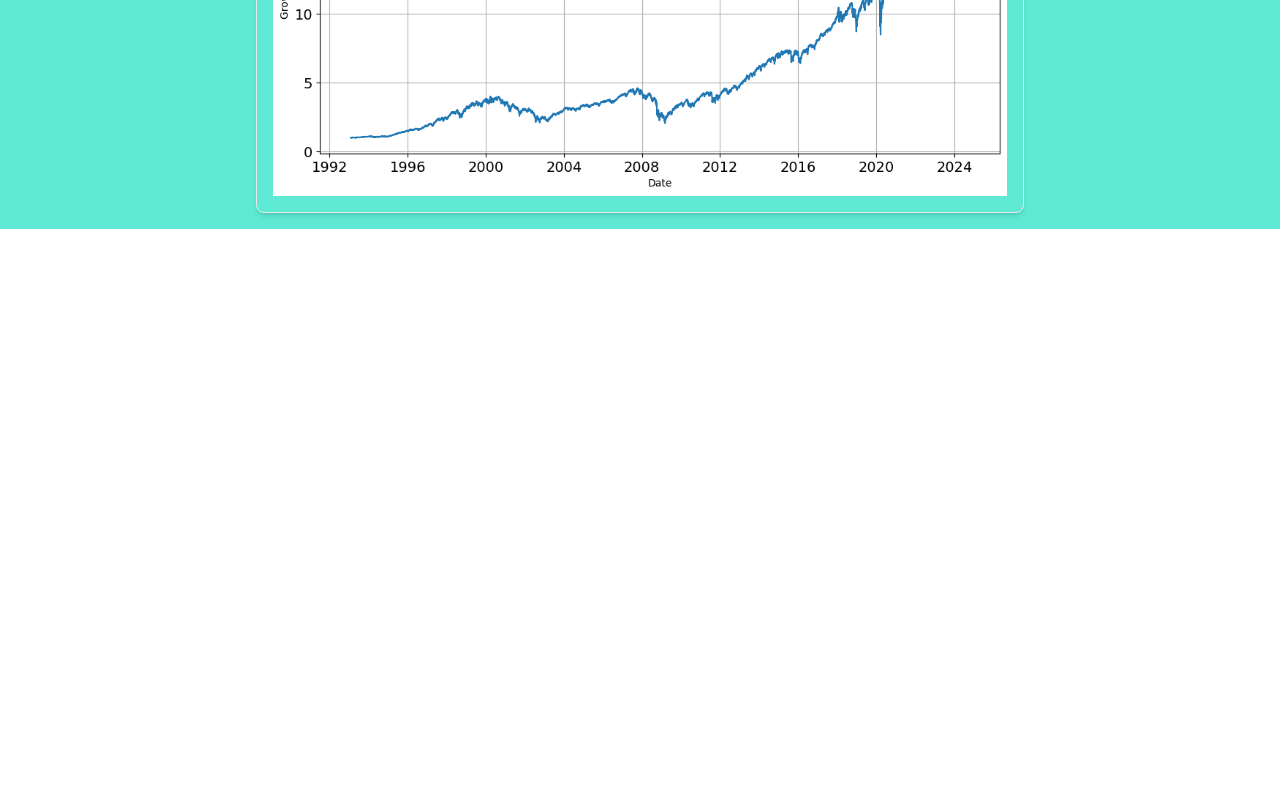
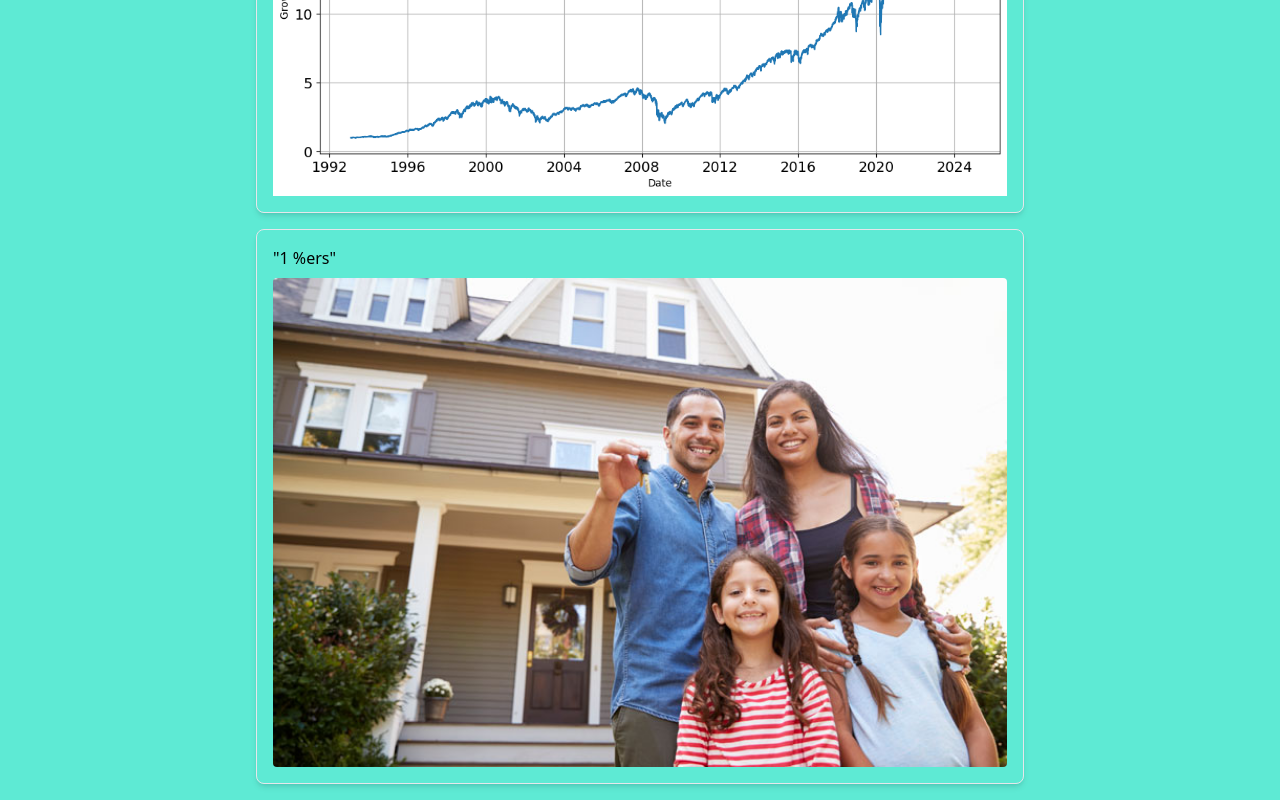
Before and after one commit to mehassanhmood/StoryBoarding, a React (Vite) app: page / in a window 1280 px wide. Shown: the part 4431-5231 px from the top of the page. Before the commit the page ends 4660 px from the top, so only its background shows below. Built offline with nearby package versions, Linux system fonts and the light colour scheme.

Commit message:
Adapted Persona added

```diff
--- a/src/App.jsx
+++ b/src/App.jsx
@@ -5,6 +5,7 @@ import DollarWeakening from "./components/DollarWeakening";
 import CostIncrease from "./components/CostIncrease";
 import SuccessStrategies from "./components/SuccessStrategies";
 import SPReturns from "./components/SPReturns";
+import AdaptedPersona from "./components/AdaptedPersona";
 
 function App() {
   return (
@@ -25,6 +26,9 @@ function App() {
       <div className="mt-4 w-full max-w-3xl">
         <SPReturns />
       </div>
+      <div className="mt-4 w-full max-w-3xl">
+        <AdaptedPersona />
+      </div>
     </div>
   );
 }
--- /dev/null
+++ b/src/components/AdaptedPersona.jsx
@@ -0,0 +1,18 @@
+import React from 'react';
+import APersona from  "../../public/adaptedPersone.jpg";
+
+const AdaptedPersona = ({ name }) => {
+    return (
+      <div className="p-4 border rounded-lg shadow-md">
+        <h2 className="text-xl font-bold">{name}</h2>
+        <p>"1 %ers"</p>
+        <img
+          src={APersona}
+          alt={`${name} Image`} // Alt text for accessibility
+          className="mt-2 w-full h-auto rounded" // Tailwind CSS classes for styling
+        />
+      </div>
+    );
+};
+
+export default AdaptedPersona;
```
